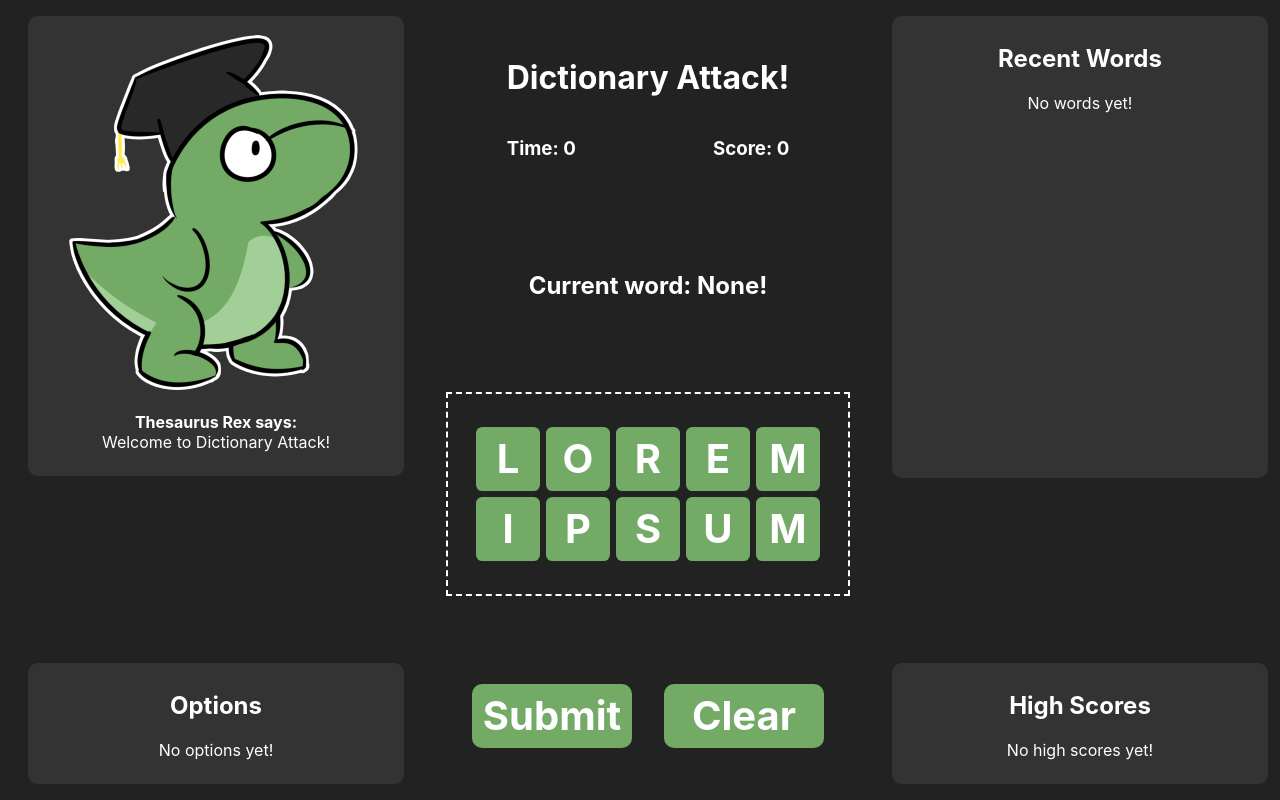
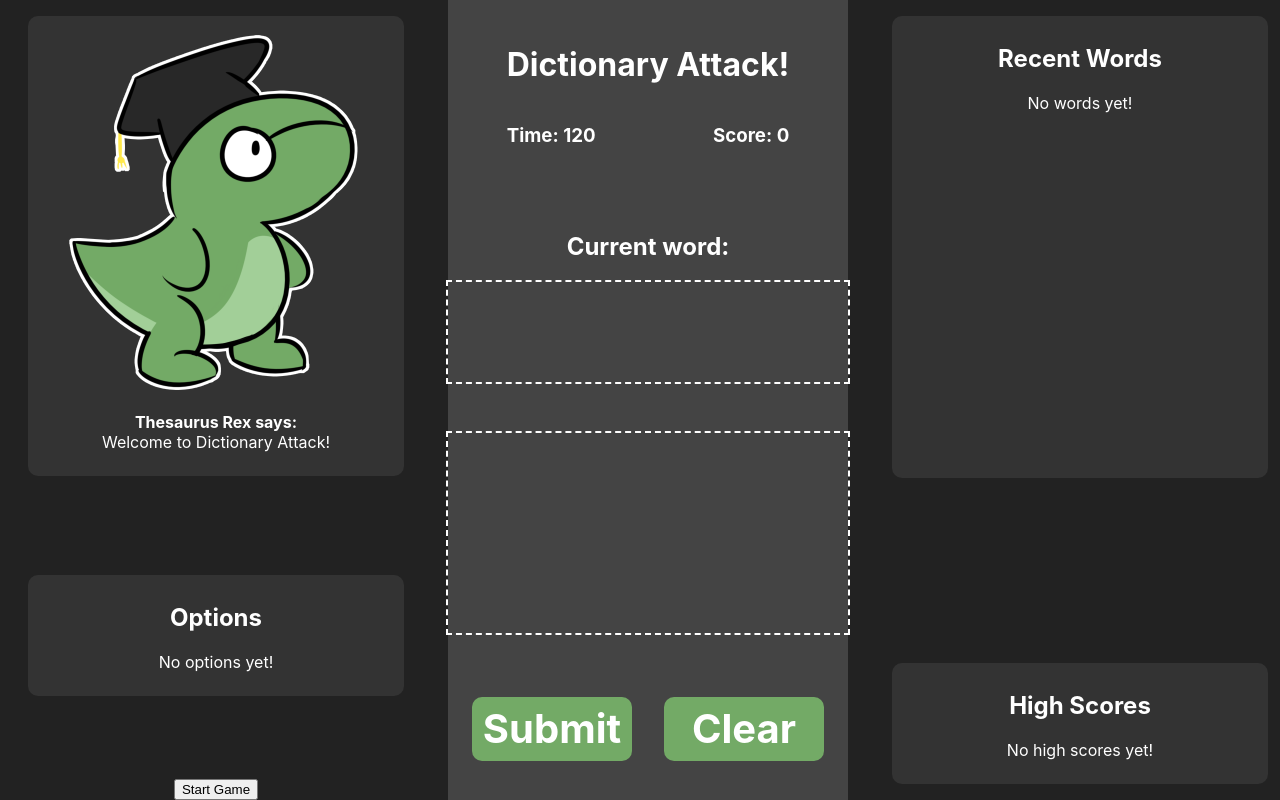
Before and after one commit to GalakTach/Dictionary-Attack-Frontend, a React (Create React App) app: page / in a window 1280 px wide. Built offline with nearby package versions, Linux system fonts and the light colour scheme.

Commit message:
Major letter selection rework
Added some extra starting variables and implemented initialization, letter randomization, and letter availability tracking. Oh, and the letters actually properly show up on the line too.

```diff
--- a/src/App.js
+++ b/src/App.js
@@ -1,4 +1,3 @@
-import logo from "./logo.svg";
 import "./App.css";
 import Game from "./components";
 import "./components.css";
--- a/src/components.css
+++ b/src/components.css
@@ -50,6 +50,26 @@
   overflow-wrap: break-word;
 }
 
+.WordLine {
+  min-width: 400px;
+  height: 100px;
+
+  /* border properties */
+  border-width: 2px;
+  border-color: white;
+  border-style: dashed;
+
+  /* flex properties */
+  display: flex;
+  align-items: center;
+  justify-content: center;
+  flex-wrap: wrap;
+  align-content: center;
+  gap: 6px;
+
+  user-select: none;
+}
+
 .BigButton {
   background-color: #73aa66;
   border-radius: 10px;
@@ -92,13 +112,14 @@
 
 .CenterColumn {
   min-width: 400px;
-  background-color: #222;
+  background-color: #444;
   margin: 0 16px;
 
   display: flex;
   flex-direction: column;
   justify-content: space-around;
   align-items: center;
+  flex-grow: 2;
 }
 
 .SideColumn {
--- a/src/components.js
+++ b/src/components.js
@@ -5,19 +5,114 @@ import "./components.css";
 const baseWordScore = 200;
 const bonusLetterMultiplier = 1.5;
 const minimumWordLength = 3;
+const startingTileCount = 10;
+const startingRoundLength = 120;
+
+const alphabet = "ABCDEFGHIJKLMNOPQRSTUVWXYZ";
 
 class Game extends React.Component {
   constructor(props) {
     super(props);
-    this.state = { word: "", wordList: "", wordsPlayed: 0, time: 0, score: 0 };
+    this.state = {
+      word: "",
+      wordList: "",
+      wordsPlayed: 0,
+      time: startingRoundLength,
+      score: 0,
+      wordDisplay: [],
+      availableTiles: Array(startingTileCount).fill(1),
+      letterTray: [],
+    };
     this.addLetter = this.addLetter.bind(this);
     // this.calculateWordScore = this.calculateWordScore(this);
     this.clearWord = this.clearWord.bind(this);
     this.submitWord = this.submitWord.bind(this);
+    this.initialize = this.initialize.bind(this);
   }
 
-  addLetter(letter) {
-    this.setState({ word: this.state.word + letter });
+  initialize() {
+    let tray = [];
+    for (let i = 0; i < startingTileCount; i++) {
+      tray[i] = (
+        <Letter
+          letter={alphabet.charAt(Math.floor(Math.random() * 26))}
+          trayPosition={i}
+          wordPosition={-1}
+          handleClick={(letter, trayPosition) =>
+            this.addLetter(letter, trayPosition)
+          }
+        />
+      );
+    }
+
+    this.setState({
+      word: "",
+      wordList: "",
+      wordsPlayed: 0,
+      time: startingRoundLength,
+      score: 0,
+      wordDisplay: [],
+      availableTiles: Array(startingTileCount).fill(1),
+      letterTray: tray,
+    });
+  }
+
+  addLetter(letter, trayPosition) {
+    if (this.state.availableTiles[trayPosition] === 1) {
+      this.setState({
+        word: this.state.word + letter,
+        wordDisplay: this.state.wordDisplay.concat([
+          <Letter
+            letter={letter}
+            trayPosition={trayPosition}
+            wordPosition={this.state.wordDisplay.length}
+            handleClick={(trayPosition, wordPosition) =>
+              this.removeLetter(trayPosition, wordPosition)
+            }
+          />,
+        ]),
+        availableTiles: this.state.availableTiles.fill(
+          0,
+          trayPosition,
+          trayPosition + 1
+        ),
+      });
+      console.log(this.state.availableTiles.toString());
+    } else {
+      console.log("Letter unavailable!");
+    }
+  }
+
+  removeLetter(trayPosition, wordPosition) {
+    // NOTE FOR CHRIS: this is supposed to be recursive, but it only actually executes the last iteration of itself
+    if (wordPosition + 1 < this.state.wordDisplay.length) {
+      // if this letter isn't at the end of the word
+      console.log(
+        "The letter " +
+          this.state.wordDisplay[wordPosition].props.letter +
+          " at position " +
+          this.state.wordDisplay[wordPosition].props.wordPosition +
+          " isn't at the end of the word. Trying to remove the next character..."
+      );
+      this.removeLetter(
+        this.state.wordDisplay[wordPosition + 1].props.trayPosition,
+        this.state.wordDisplay[wordPosition + 1].props.wordPosition
+      );
+    }
+
+    this.setState({
+      wordDisplay: this.state.wordDisplay.slice(
+        0,
+        this.state.wordDisplay.length - 1
+      ),
+      availableTiles: this.state.availableTiles.fill(
+        // NOTE FOR CHRIS: this doesn't work for some reason, even though it's exactly the same as in addLetter????????
+        1,
+        trayPosition,
+        trayPosition + 1
+      ),
+    });
+    console.log(this.state.availableTiles.toString());
   }
 
   calculateWordScore(word) {
@@ -28,7 +123,11 @@ class Game extends React.Component {
   }
 
   clearWord() {
-    this.setState({ word: "" });
+    this.setState({
+      word: "",
+      wordDisplay: [],
+      availableTiles: this.state.availableTiles.fill(1),
+    });
   }
 
   submitWord() {
@@ -52,6 +151,7 @@ class Game extends React.Component {
         <div className="SideColumn">
           <Mascot dialogue="Welcome to Dictionary Attack!" />
           <Options />
+          <button onClick={this.initialize}>Start Game</button>
         </div>
         <div className="CenterColumn">
           <div>
@@ -61,49 +161,9 @@ class Game extends React.Component {
               <h3>Score: {this.state.score}</h3>
             </div>
           </div>
-          <WordBox currentWord={this.state.word} />
-          <div className="LetterBox">
-            <Letter
-              letter="L"
-              handleClick={(letter) => this.addLetter(letter)}
-            />
-            <Letter
-              letter="O"
-              handleClick={(letter) => this.addLetter(letter)}
-            />
-            <Letter
-              letter="R"
-              handleClick={(letter) => this.addLetter(letter)}
-            />
-            <Letter
-              letter="E"
-              handleClick={(letter) => this.addLetter(letter)}
-            />
-            <Letter
-              letter="M"
-              handleClick={(letter) => this.addLetter(letter)}
-            />
-            <Letter
-              letter="I"
-              handleClick={(letter) => this.addLetter(letter)}
-            />
-            <Letter
-              letter="P"
-              handleClick={(letter) => this.addLetter(letter)}
-            />
-            <Letter
-              letter="S"
-              handleClick={(letter) => this.addLetter(letter)}
-            />
-            <Letter
-              letter="U"
-              handleClick={(letter) => this.addLetter(letter)}
-            />
-            <Letter
-              letter="M"
-              handleClick={(letter) => this.addLetter(letter)}
-            />
-          </div>
+          {/* <WordBox currentWord={this.state.word} /> */}
+          <WordLine letters={this.state.wordDisplay} />
+          <div className="LetterBox">{this.state.letterTray}</div>
           <div className="RowTray">
             <BigButton content="Submit" handleClick={this.submitWord} />
             <BigButton content="Clear" handleClick={this.clearWord} />
@@ -126,9 +186,21 @@ const WordBox = (props) => {
   }
 };
 
+const WordLine = (props) => {
+  return (
+    <div>
+      <h2>Current word:</h2>
+      <div class="WordLine">{props.letters}</div>
+    </div>
+  );
+};
+
 const Letter = (props) => {
   return (
-    <div className="Letter" onClick={() => props.handleClick(props.letter)}>
+    <div
+      className="Letter"
+      onClick={() => props.handleClick(props.letter, props.trayPosition)}
+    >
       <p>{props.letter}</p>
     </div>
   );
@@ -198,4 +270,5 @@ const Options = (props) => {
     </div>
   );
 };
+
 export default Game;
```
